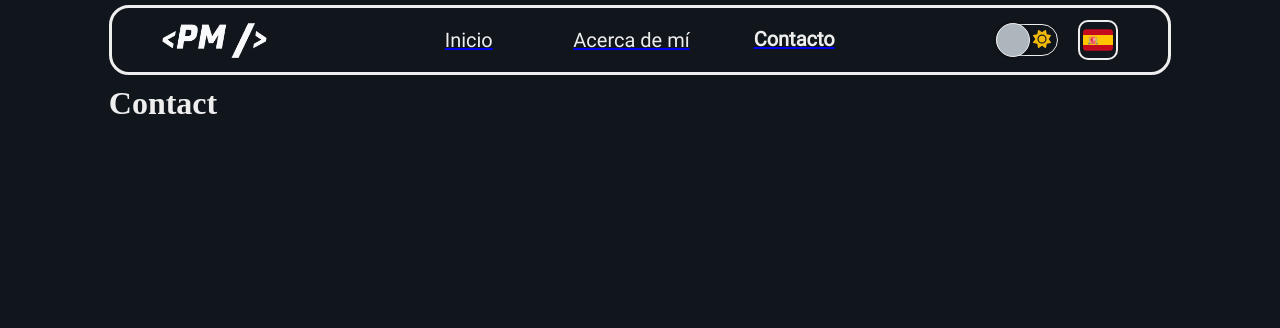
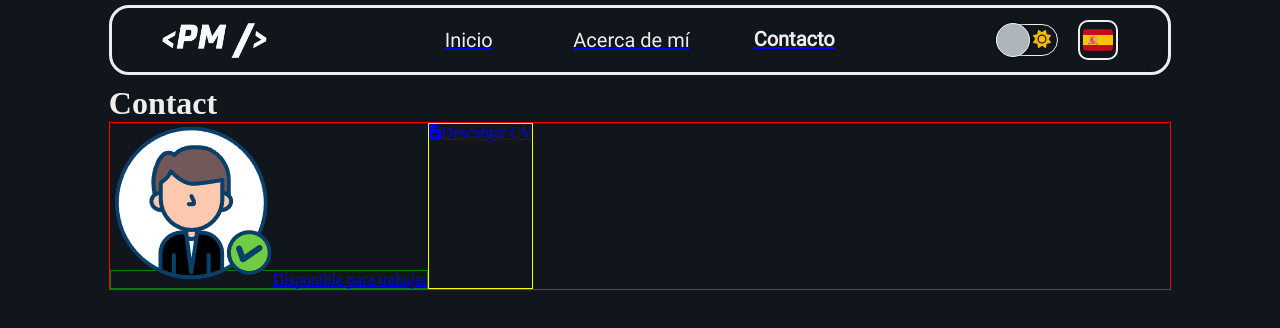
Before and after one commit to PedroMidueno/portfolio-pedromidueno, a React (Vite) app: page /contact in a window 1280 px wide. Shown: the top 328 px of the page. Built offline with nearby package versions, Linux system fonts and the light colour scheme.

Commit message:
Commit to try LiveShare

```diff
--- a/src/App.jsx
+++ b/src/App.jsx
@@ -11,6 +11,7 @@ const About = lazy(() => import('./components/About'))
 const Contact = lazy(() => import('./components/Contact'))
 const AnimatedRoute = lazy(() => import('./components/AnimatedRoute'))
 const ScrollTopButton = lazy(() => import('./components/ScrollTopButton'))
+const StatusBar = lazy(() => import('./components/StatusBar'))
 
 export default function App () {
   const { theme } = useUISettings()
@@ -38,6 +39,7 @@ export default function App () {
       {!routes.includes(location) && <Redirect to='/' />}
 
       <ScrollTopButton />
+      <StatusBar />
 
     </Suspense>
   )
--- a/src/assets/images/index.js
+++ b/src/assets/images/index.js
@@ -38,6 +38,9 @@ import fullstack from './fullstack_certificate.png'
 import upskilling from './upskilling_certificate.jpg'
 import scrum from './scrum_certificate.jpg'
 
+// Images for statusBar
+import available from './available.png'
+
 export {
   html,
   css,
@@ -66,5 +69,6 @@ export {
   languages,
   fullstack,
   upskilling,
-  scrum
+  scrum,
+  available
 }
--- /dev/null
+++ b/src/components/StatusBar.jsx
@@ -0,0 +1,24 @@
+import { available } from '../assets/images'
+import { FontAwesomeIcon } from '@fortawesome/react-fontawesome'
+import { faFileArrowDown } from '@fortawesome/free-solid-svg-icons'
+import { Link } from 'wouter'
+
+const StatusBar = () => {
+  return (
+    <article className='status-bar'>
+      <Link href='/contact'>
+        <a className='available-button'>
+          <img src={available} alt='Available image' />
+          Disponible para trabajar
+        </a>
+      </Link>
+
+      <a href='https://drive.google.com/drive/folders/1eclJdVAkwNHy7RHHaVkvZjZHv0mDwhcr?usp=sharing' className='cv-download-button'>
+        <FontAwesomeIcon icon={faFileArrowDown} />
+        Descargar CV
+      </a>
+    </article>
+  )
+}
+
+export default StatusBar
--- a/src/index.css
+++ b/src/index.css
@@ -39,7 +39,6 @@
   --desktop-paragraph-font-weigth: 400;
   --desktop-navigation-font-weigth: 600;
   --desktop-captions-font-weigth: 400;
-
   --transition-settings: all .3s ease;
 
   /* Shadow colors*/
@@ -58,8 +57,6 @@
   --project-card-bg: linear-gradient(135deg, #45484d 0%,#000000 100%);
   --project-card-box-shadow: #4a006f;
   --project-card-bg-hover: #220135;
-
-
 }
 
 body {
@@ -108,6 +105,19 @@ body.light {
   transform: scale(0.8);
 }
 
+.status-bar {
+  border: 1px solid red;
+  display: flex;
+}
+
+.available-button {
+  border: 1px solid green;
+}
+
+.cv-download-button {
+  border: 1px solid yellow;
+}
+
 @keyframes popup {
   0% {
     transform: scale(0);
```
Also changed, not shown: src/assets/images/available.png (added).
